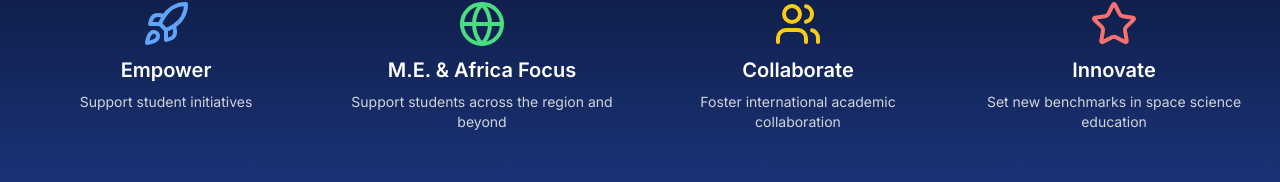
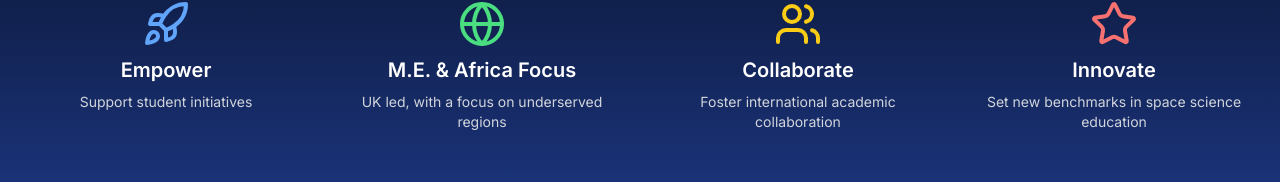
Before and after one commit to openspacelaunch/osl-org-web, a Next.js app: page / in a window 1280 px wide. Shown: the part 364-546 px from the top of the page. Built offline with nearby package versions, Linux system fonts and the light colour scheme.

Commit message:
mission to include uk led and underserved regions

```diff
--- a/components/mission-statement-section.tsx
+++ b/components/mission-statement-section.tsx
@@ -27,7 +27,7 @@ export function MissionStatementSectionComponent() {
               <Globe className="w-12 h-12 text-green-400" />
               <h3 className="text-xl font-semibold">M.E. & Africa Focus</h3>
               <p className="text-sm text-gray-300">
-                Support students across the region and beyond
+                UK led, with a focus on underserved regions
               </p>
             </div>
             <div className="flex flex-col items-center space-y-2">
```
